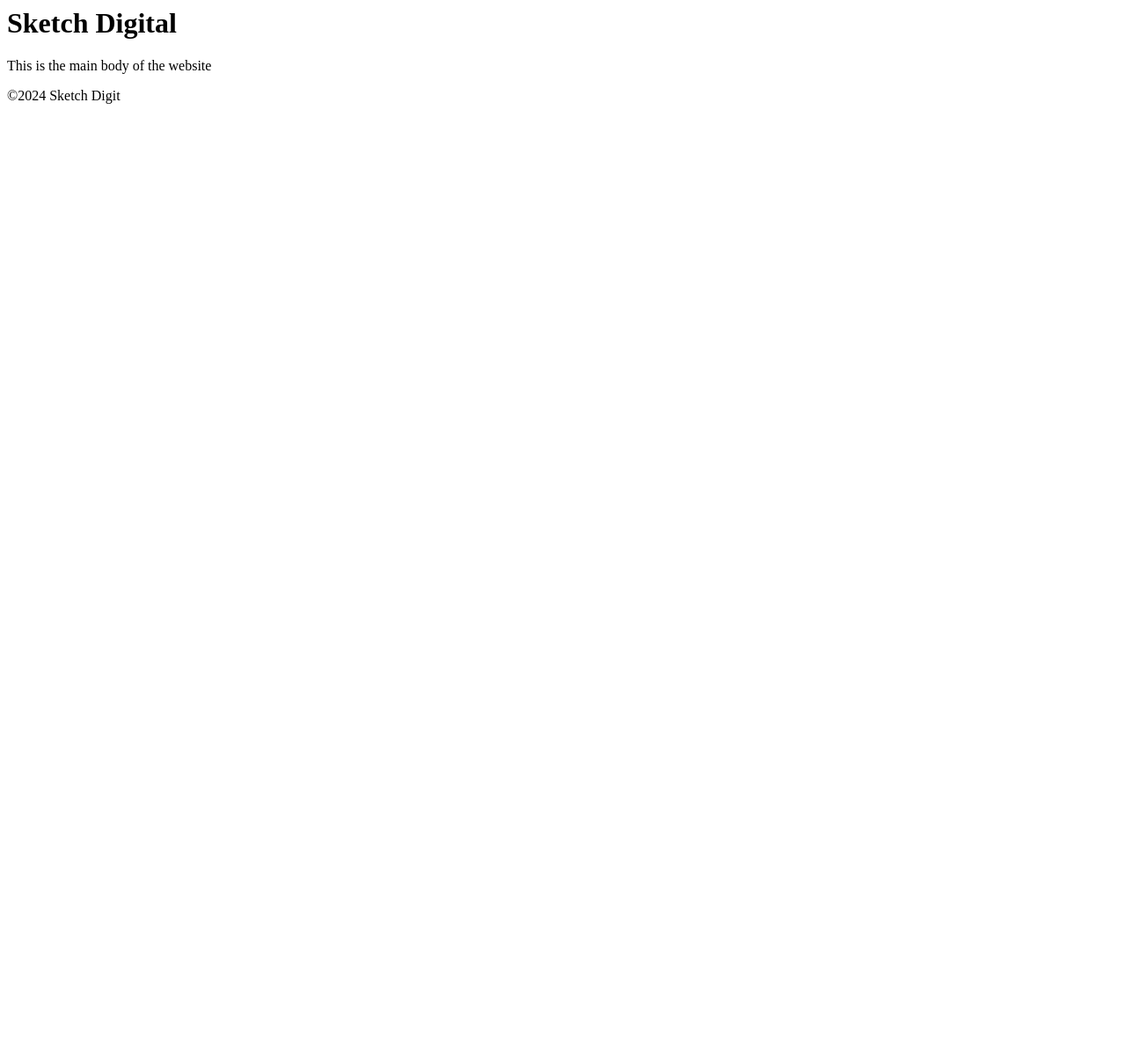
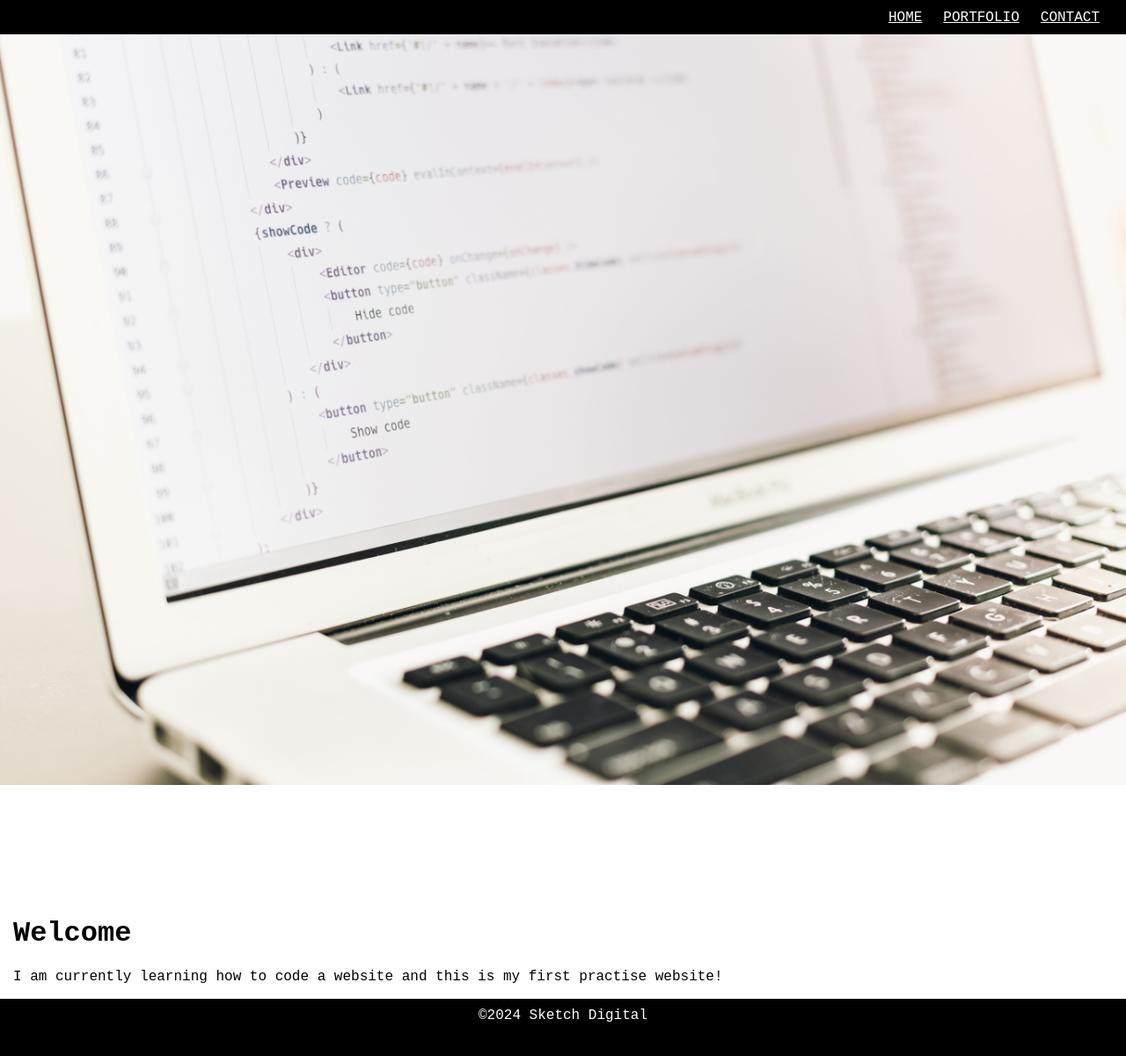
Before and after one commit to sketch-digital/website, a plain HTML site: page index.html in a window 1280 px wide. Shown: the whole page at 88% size. Before the commit the page ends 800 px from the top, so only its background shows below. Drawn offline with Linux system fonts and the light colour scheme.

Commit message:
first draft
first draft of the website

```diff
--- a/index.html
+++ b/index.html
@@ -1,10 +1,38 @@
 <html>
   <head>
     <title>Sketch Digital</title>
+    <link rel="stylesheet" href="./styles.css">
   </head>
   <body>
-    <H1>Sketch Digital</H1>
-    <p>This is the main body of the website</p>
+    <nav>
+
+      <div class="sketch-logo">
+        Sketch Digital
+      </div>
+
+      <div class="nav-links">
+            <a href="#">Home</a>
+            <a href="#">Portfolio</a>
+            <a href="#">Contact</a>
+      </div>
+    </nav>
+      <!-- Hero Image-->
+    <div class="hero-image">
+      <img class="hero-image" src="images/hero-image.jpg">
+      </div>
+      <!-- Header Content-->
+    <div id="header">
+      <h1>Welcome</h1>
+      <p>I am currently learning how to code a website and this is my first practise website!</p>
+    </div>
+
+
+
+
+
+
   </body>
-  <Footer><p>©2024 Sketch Digit</p></Footer>
+  <footer>
+    <span class="footer-text">©2024 Sketch Digital</span>
+  </footer>
 </html>
--- /dev/null
+++ b/styles.css
@@ -0,0 +1,63 @@
+body {
+    padding: 0;
+    margin: 0;
+}
+
+@font-face {
+    font-family: "Bluetea";
+    src: url(./fonts/Bluetea.otf);
+}
+
+
+/* Navigation bar styling */
+
+nav {
+    display: flex;
+    justify-content: space-between;
+    align-items: center;
+    background-color: black;
+    padding: 10px;
+}
+`
+.sketch-logo {
+    font-family: "Bluetea";
+    color: rgb(244, 65, 184);
+    font-size: 30px;
+    padding: 5px;
+}
+
+.nav-links a{
+    color: white;
+    text-transform: uppercase;
+    font-family: 'Courier New', Courier, monospace;
+    padding-right: 20px;
+}
+
+
+#header {
+    padding-left: 15px;
+    margin-top: 150px;
+    font-family:'Courier New', Courier, monospace;
+    color: black;
+}
+
+
+footer {
+    display: flex;
+    justify-content: center;
+    background-color: black;
+    padding: 10px;
+    min-height: 50px;
+}
+
+.footer-text {
+    color: white;
+    font-family: 'Courier New', Courier, monospace;
+}
+
+/* Hero Image */
+
+.hero-image {
+    width: 100%;
+
+}
```
Also changed, not shown: fonts/Bluetea.otf (added), fonts/Bluetea.ttf (added), images/hero-image.jpg (added), 2 other files.
